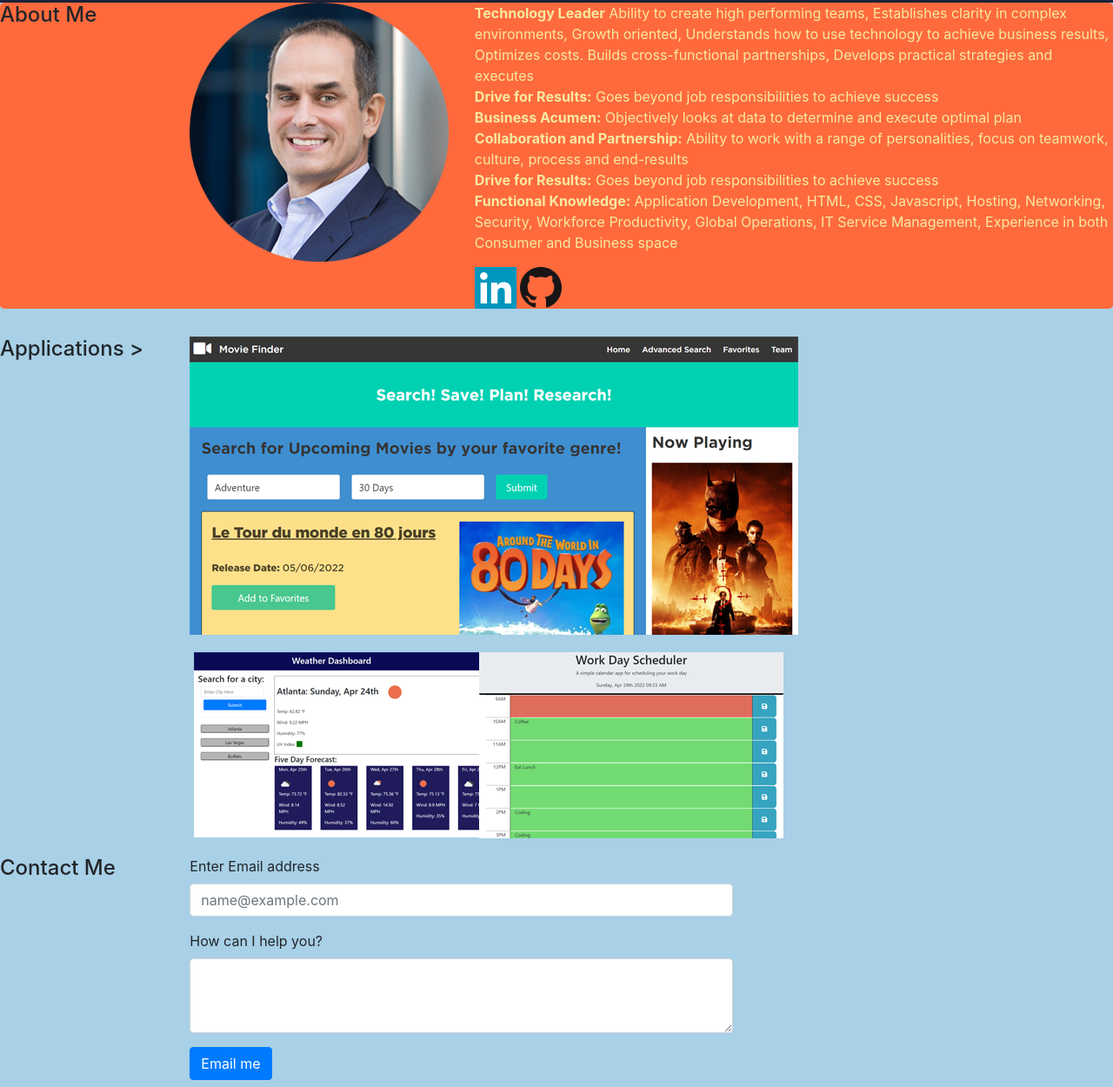
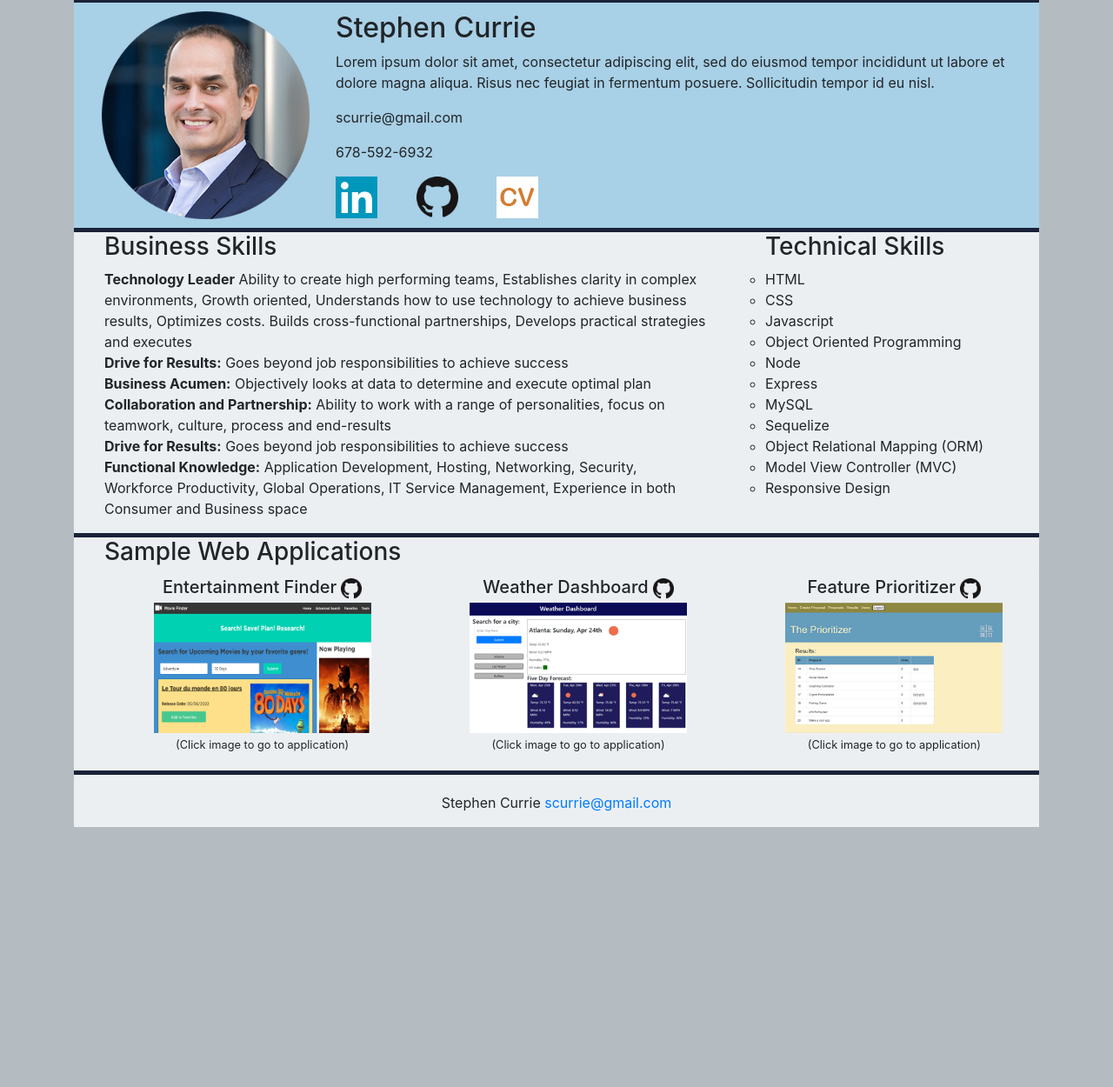
Before and after one commit to stephencurrie/portfolio, a plain HTML site: page index.html in a window 1280 px wide. Shown: the part 53-1303 px from the top of the page at 87% size. After the commit the page ends 1004 px from the top, so only its background shows below. Drawn offline with nearby package versions, Linux system fonts and the light colour scheme.

Commit message:
updated look and feel

```diff
--- a/assets/css/style.css
+++ b/assets/css/style.css
@@ -12,8 +12,9 @@ html {
 }
 
 .bg-orange {
-
-    background-color: #FF6A3D;
+padding-top: 20px;
+    background-color: #A8D0E6;
+    /* background-color: #FF6A3D; */
 }
 
 /* .bg-blue {
@@ -31,14 +32,49 @@ html {
     background-color: #A8D0E6;
 } */
 
+.techskills {
+    list-style: circle;
+}
+
 body {
 
-    background-color: #A8D0E6;
+    background-color: #b4bcc2;
+}
+
+section {
+    background-color: #eceff2;
+}
+
+footer {
+    border-top: 5px solid #1A2238;;
+}
+
+footer div {
+    display: flex;
+    justify-content: center;
+    background-color: #eceff2;
+    padding-top: 20px;
+}
+
+.card, .card-header, .card-body, .small {
+    display: flex;
+    justify-content: center;
+    background-color: #eceff2;
+    border: none;
+    padding: 2px;
+}
+
+.spacer {
+    margin-left: 5px;
 }
 
 .jumbotron {
 
-    padding: 0;
+    padding-top: 10px;
+    padding-bottom: 10px;
+    /* height: 300px; */
+    margin-bottom: 0px;
+    border-radius: 0px;
 }
 
 .textcolor {
@@ -46,17 +82,37 @@ body {
     color: #F8E9A1
 }
 
+.icons {
+    display: flex;
+    justify-content: space-between;
+    width: 30%;
+}
+
 .space {
 padding: 20px;
 
 }
 
+.w3-blue{
+    background-color: #1A2238;
+    height: 5px;
+}
+
+.h3space {
+    padding-left: 50px;
+}
+
+.apps {
+    display: flex;
+    justify-content: space-between;
+}
+
 .setwidth {
     width: 100%;
+    /* width: 200px;
+    height: 200px; */
 }
 
 .picture {
-    min-width: 300 px:
+    min-width: 300px;
 }
-
-@media (min-width: 576px)
--- a/index.html
+++ b/index.html
@@ -20,11 +20,14 @@
     <title>Stephen Currie's Web Portfolio</title>
   </head>
   <body>
+    <div class="container">
+
+
 
 
 
     <nav class="navbar navbar-expand-lg navbar-dark bg-blue">
-      <a class="navbar-brand" href="#">Stephen Currie</a>
+      <a class="navbar-brand" href="#">Portfolio</a>
       <button
         class="navbar-toggler"
         type="button"
@@ -62,16 +65,46 @@
     </nav>
     <!-- Hero image and "About Me" Section -->
     <section id="aboutme">
-      <div class="jumbotron containerfluid bg-orange">
+      <div class="jumbotron container-fluid bg-orange">
         <div class="row">
-          <div class="col-md-2">
-            <h4>About Me</h4>
+
+          <div class="col-md-3">
+            <img class="setwidth" src="./assets/images/SC_Synoptek4.png"/>
           </div>
-          <div class="col-md-3">
-            <img class="setwidth" src="./assets/images/SC_Synoptek4.png" />
+          <div class="col-md-9">
+            <h2>Stephen Currie</h2>
+            <p>Lorem ipsum dolor sit amet, consectetur adipiscing elit, sed do eiusmod tempor incididunt ut labore et dolore magna aliqua. Risus nec feugiat in fermentum posuere. Sollicitudin tempor id eu nisl.</p>
+            <p>scurrie@gmail.com</p>
+            <p> 678-592-6932</p>
+            <div class="icons">
+
+            <a
+              href="https://www.linkedin.com/in/stephen-currie/"
+              target="_blank"
+              ><img src="./assets/images/linkedin-icon.png"
+            /></a>
+
+            <a href="https://github.com/stephencurrie" target="_blank"
+              ><img src="./assets/images/GitHub-Mark-64px.png" height="48px"
+            /></a>
+
+            <a href="/assets/images/stephencurrie_resume_CIO.pdf" target="_blank"
+            ><img src="./assets/images/cv-icon.png" height="48px"
+          /></a>
         </div>
-          <div class="col-md-7">
-            <ul class="list textcolor">
+          </div>
+        </div>
+      </div>
+    </section>
+
+ <!-- Skills Section -->
+ <section class="containerfluid" id="applications">
+  <div class="w3-bar w3-blue">
+  </div>
+  <div class="row">
+    <div class="col-md-8 h3space">
+      <h3>Business Skills</h3>
+      <ul>
         <li>
           <strong>Technology Leader</strong> Ability to create high
           performing teams, Establishes clarity in complex environments,
@@ -99,86 +132,118 @@
         </li>
         <li>
           <strong>Functional Knowledge:</strong> Application Development,
-                HTML, CSS, Javascript, Hosting, Networking, Security, Workforce
+         Hosting, Networking, Security, Workforce
           Productivity, Global Operations, IT Service Management,
           Experience in both Consumer and Business space
         </li>
       </ul>
+    </div>
 
-            <a
-              href="https://www.linkedin.com/in/stephen-currie/"
-              target="_blank"
-              ><img src="./assets/images/linkedin-icon.png"
-            /></a>
-            <a href="https://github.com/stephencurrie" target="_blank"
-              ><img src="./assets/images/GitHub-Mark-64px.png" height="48px"
-            /></a>
+
+    <div class="col-md-4 h3space">
+      <h3>Technical Skills</h3>
+      <ul class="techskills">
+        <li>HTML</li>
+        <li>CSS</li>
+        <li>Javascript</li>
+        <li>Object Oriented Programming</li>
+        <li>Node</li>
+        <li>Express</li>
+        <li>MySQL</li>
+        <li>Sequelize</li>
+        <li>Object Relational Mapping (ORM)</li>
+        <li>Model View Controller (MVC)</li>
+        <li>Responsive Design</li>
+      </ul>
     </div>
-        </div>
-      </div>
+
 </section>
+
+
 
     <!-- Application Section -->
     <section class="containerfluid" id="applications">
+      <div class="w3-bar w3-blue">
+      </div>
+
       <div class="row">
-        <div class="col-md-2">
-          <h4>Applications ></h4>
+
+        <div class="col-md-12 h3space">
+          <h3>Sample Web Applications</h3>
         </div>
-        <!-- <div class="container"> -->
-        <div class="col-md-10 mx-auto">
-          <a
-            href="https://stephencurrie.github.io/entertainment-finder/index.html"
-            target="_blank"
-            ><img src="./assets/images/entertainmentfinder.png"
-          /></a>
       </div>
-        <!-- </div> -->
+
+      <div class="row apps h3space">
+
+          <div class="col-md-4">
+            <div class="card">
+              <h5 class="card-header">Entertainment Finder<a href="https://github.com/stephencurrie" target="_blank"><img src="./assets/images/GitHub-Mark-64px.png" class="spacer" height="24px"/></a></h5>
+              <div class="card-body">
+                <a href="https://stephencurrie.github.io/entertainment-finder/index.html" target="_blank"
+            ><img src="./assets/images/entertainmentfinder.png" width="250" height="150"/></a>
               </div>
-      <div class="row">
-        <div class="col-md-2"></div>
-        <div class="col-md-3 space">
+              <p class="small">(Click image to go to application)</p>
+
+            </div>
+          </div>
+
+          <div class="col-md-4">
+            <div class="card">
+              <h5 class="card-header">Weather Dashboard<a href="https://stephencurrie.github.io/hw-6-weather-dashboard/" target="_blank"><img src="./assets/images/GitHub-Mark-64px.png" class="spacer" height="24px"/></a></h5>
+              <div class="card-body">
+                <a href="https://stephencurrie.github.io/hw-6-weather-dashboard/" target="_blank"
+            ><img src="./assets/images/weather_screen.png" width="250" height="150"/></a>
+              </div>
+              <p class="small">(Click image to go to application)</p>
+
+            </div>
+          </div>
+
+        <!-- <div class="col-md-4">
           <a
             href="https://stephencurrie.github.io/hw-6-weather-dashboard/"
             target="_blank"
-            ><img src="./assets/images/weather_screen.png"
+            ><img src="./assets/images/weather_screen.png" width="250" height="150"
           /></a>
+        </div> -->
+
+        <div class="col-md-4">
+          <div class="card">
+            <h5 class="card-header">Feature Prioritizer<a href="https://stephencurrie.github.io/hw-6-weather-dashboard/" target="_blank"><img src="./assets/images/GitHub-Mark-64px.png" class="spacer" height="24px"/></a></h5>
+            <div class="card-body">
+              <a href="https://infinite-coast-94356.herokuapp.com/" target="_blank"
+          ><img src="./assets/images/prioritizer_screen.png" width="250" height="150"/></a>
             </div>
-        <div class="col-md-7 space">
-          <a
-            href="https://stephencurrie.github.io/hw-5-day-planner/"
-            target="_blank"
-            ><img src="./assets/images/dayplanner_screen.png"
-          /></a>
+            <p class="small">(Click image to go to application)</p>
+
           </div>
         </div>
+
+        <!-- <div class="col-md-4">
+          <a
+            href="https://infinite-coast-94356.herokuapp.com/"
+            target="_blank"
+            ><img src="./assets/images/prioritizer_screen.png" width="250" height="150"
+          /></a>
+        </div> -->
+
+      </div>
+
+
     </section>
 
-    <!-- Contact Me Section -->
-    <section class="containerfluid" id="contactme">
-      <div class="row">
-        <div class="col-md-2">
-          <h4>Contact Me</h4>
+    <footer class="w3-bar w3-blue">
+      <div >
+
+      <p>Stephen Currie
+      <a href="mailto:scurrie@gmail.com">scurrie@gmail.com</a>
+      </p>
     </div>
-        <div class="col-md-6">
-          <form>
-            <div class="form-group">
-              <label for="emailinput">Enter Email address</label>
-              <input
-                type="email"
-                class="form-control"
-                id="emailinput"
-                placeholder="name@example.com"
-              />
+    </footer>
+
+
   </div>
-            <div class="form-group">
-              <label for="test">How can I help you?</label>
-              <textarea class="form-control" id="textarea" rows="3"></textarea>
-            </div>
-            <button type="submit" class="btn btn-primary mb-2">Email me</button>
-          </form>
-        </div>
-      </div>
-    </section>
+
 <script src="https://ajax.googleapis.com/ajax/libs/jquery/2.2.0/jquery.min.js"></script>
     <script src="https://cdnjs.cloudflare.com/ajax/libs/twitter-bootstrap/4.5.0/js/bootstrap.min.js"></script>
 
```
Also changed, not shown: assets/images/cv-icon.png (added), assets/images/prioritizer_screen.png (added). Lines whose indentation alone changed are shown as unchanged.
